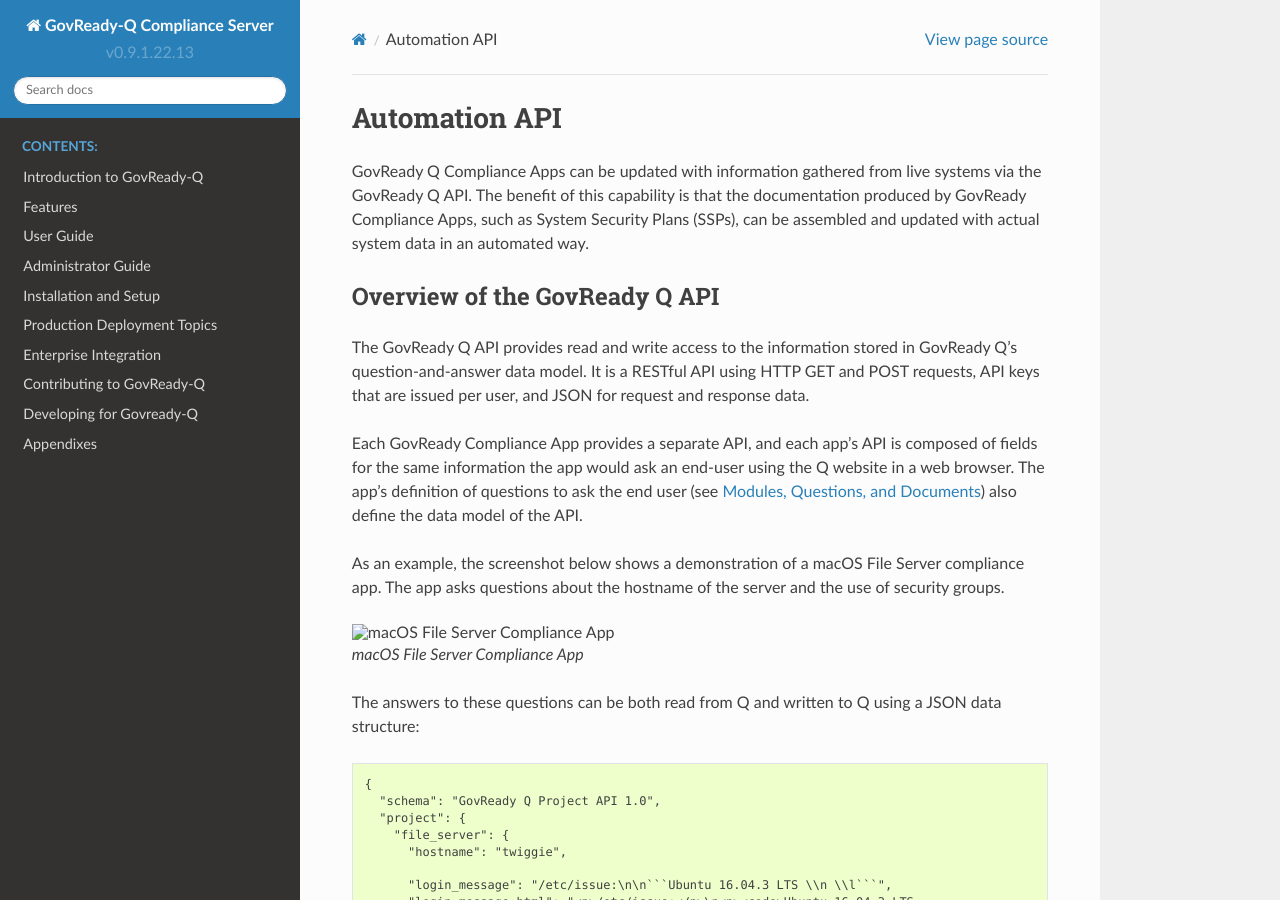
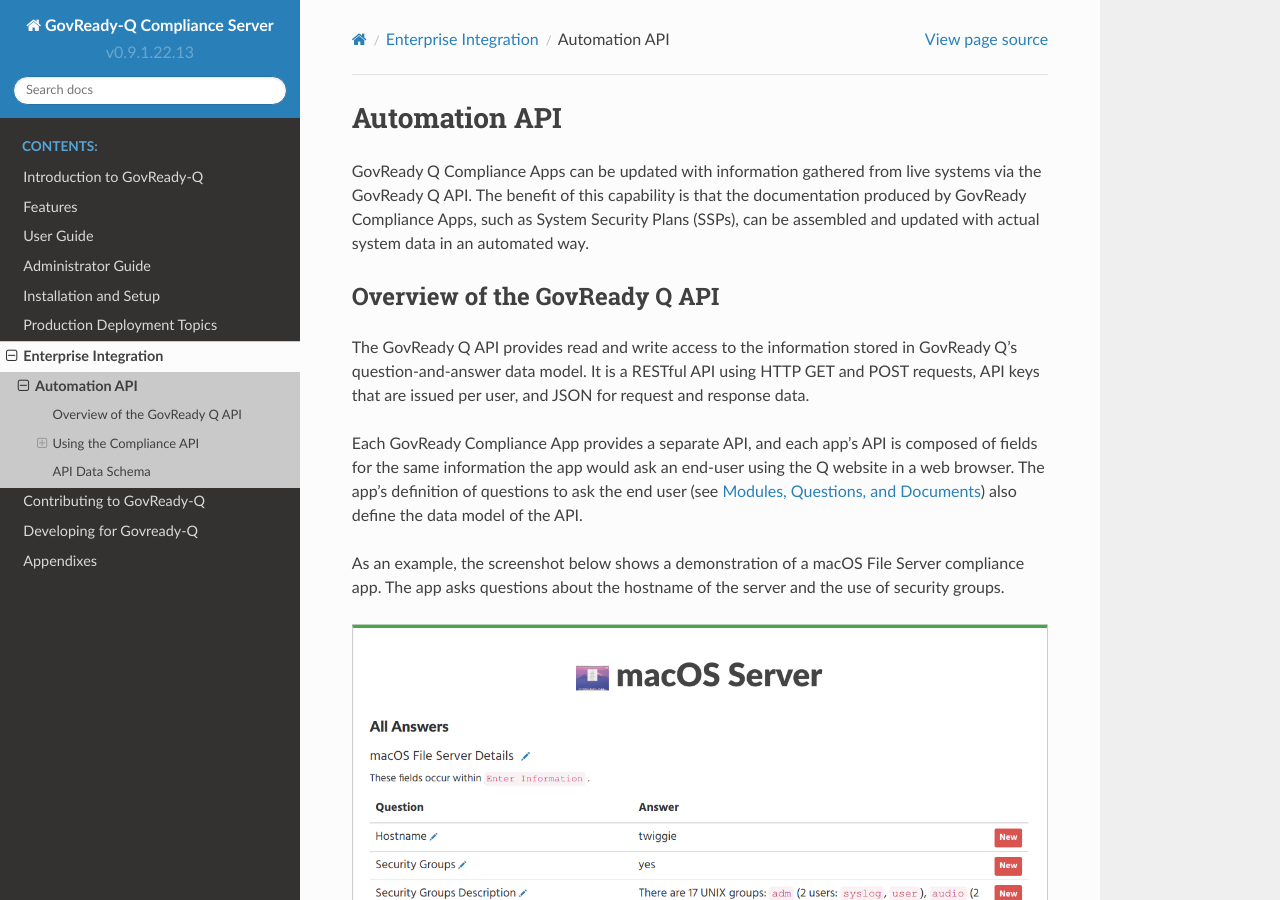
Before and after one commit to GovReady/govready-q-docs, a Sphinx documentation site: the page built from source/enterprise-integration/automation-api.rst, in a window 1280 px wide and 900 px high. Built offline with Sphinx 7.4.7 and the Read the Docs theme 2.0.0, drawn with Linux system fonts in a browser that asks for light colours.

Commit message:
link automation-api better, add assets

```diff
--- a/source/enterprise-integration/automation-api/index.rst
+++ b/source/enterprise-integration/automation-api.rst
@@ -25,7 +25,7 @@
 File Server compliance app. The app asks questions about the hostname of
 the server and the use of security groups.
 
-.. figure:: assets/macosapp.png
+.. figure:: /assets/macosapp.png
    :alt: macOS File Server Compliance App
 
    macOS File Server Compliance App
@@ -61,7 +61,7 @@
 choices. In the JSON data structure, shown above, it is encoded as the
 JSON strings ``"yes"`` or ``"no"``.
 
-.. figure:: assets/macosapp_q1.png
+.. figure:: /assets/macosapp_q1.png
    :alt: macOS File Server Compliance App Question
 
    macOS File Server Compliance App Question
@@ -70,7 +70,7 @@
 project folder provides an ``API Docs`` page with samples and data
 schema documentation:
 
-.. figure:: assets/macosapp_api.png
+.. figure:: /assets/macosapp_api.png
    :alt: API Docs Page
 
    API Docs Page
--- a/source/enterprise-integration/index.rst
+++ b/source/enterprise-integration/index.rst
@@ -12,5 +12,5 @@
 
 .. topic:: Contents
 
-    .. toctree::
-        :maxdepth: 0
+   .. toctree::
+      automation-api
```
Also changed, not shown: source/assets/macosapp.png (added), source/assets/macosapp_api.png (added), source/assets/macosapp_q1.png (added).
